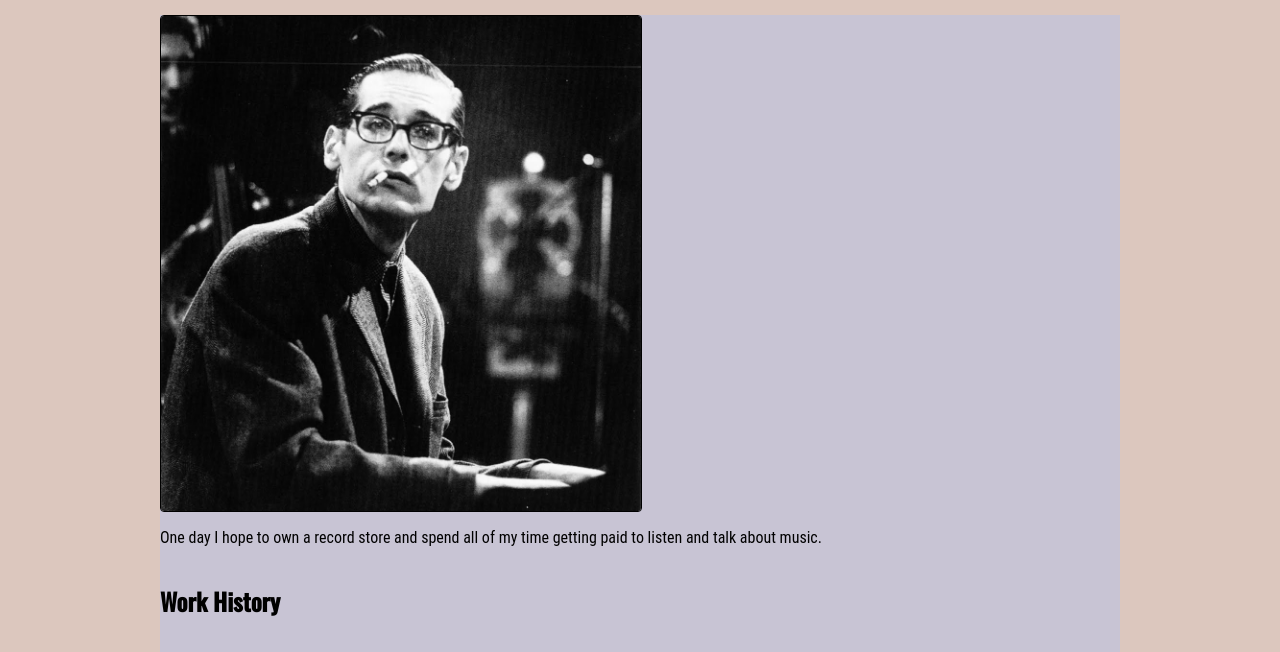
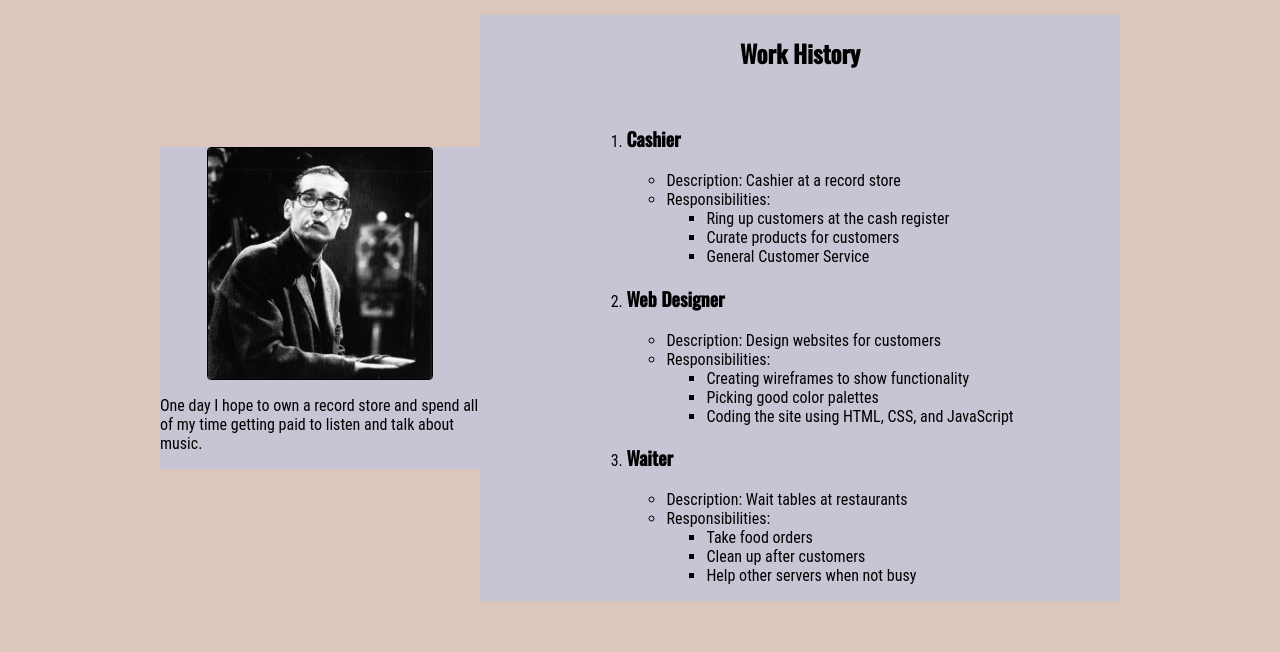
Before and after one commit to ZacFoss/ZacFoss.github.io, a plain HTML site: page Assignment_1/index.html in a window 1280 px wide. Shown: the part 90-742 px from the top of the page. Drawn offline with nearby package versions, Linux system fonts and the light colour scheme.

Commit message:
Update styles.css

```diff
--- a/Assignment_1/styles.css
+++ b/Assignment_1/styles.css
@@ -26,29 +26,28 @@
 
 .section {
     display: flex;
-    justify-content: center;
-
+    align-items: center;
 }
 
 .section-1 {
-    display: flex;
     background: #c8c4d4;
     flex-direction: column;
     order: 1;
     flex-grow: 1;
+    flex-basis: 320px;
 }
 
 .section-2{
-    display: flex;
     background: #c8c4d4;
     flex-direction: column;
+    flex-basis: 640px;
     order: 2;
     flex-grow: 2;
 }
 
 .img-body {
     background: #c8c4d4;
-    width: 50%;
+    width: 70%;
     border: 1px solid black;
     border-radius: 4px;
 }
@@ -79,7 +78,7 @@ h3 {
     font-weight: bold 300;
 }
 
-/*@media screen and (max-width: 1000px) {
+@media screen and (max-width: 1000px) {
     .wrapper {
         display: flex;
         justify-content: center;
```
